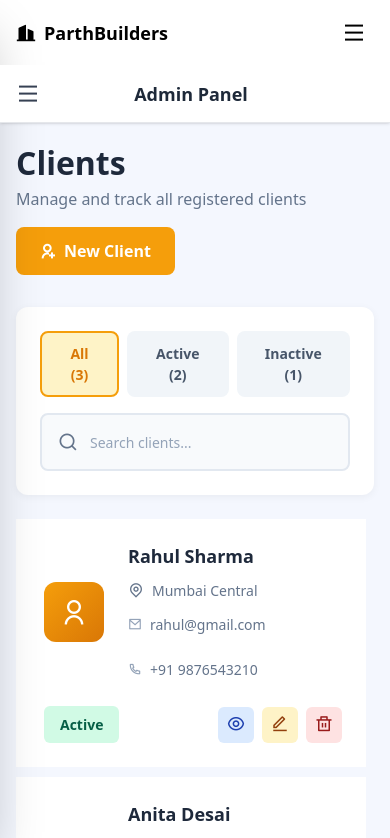
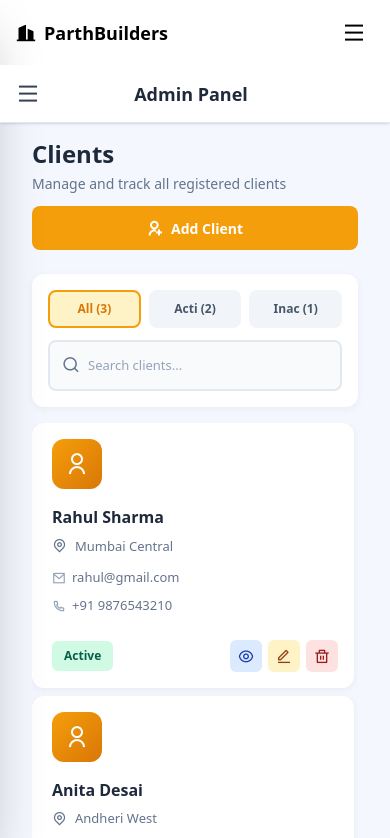
Before and after one commit to udaykene/react-dashboard, a React (Vite) app: page /admin/clients in a window 390 px wide. Shown: the top 838 px of the page. Built offline with nearby package versions, Linux system fonts and the light colour scheme.

Commit message:
Add responsive tailwind classes on Client page

```diff
--- a/src/pages/AdminAppointments.jsx
+++ b/src/pages/AdminAppointments.jsx
@@ -88,7 +88,7 @@ const AdminAppointments = () => {
         </div>
 
         {/* .appointments-filters */}
-        <div className="bg-white p-4 sm:p-5 md:p-6 rounded-[12px] shadow-[0_2px_8px_rgba(0,0,0,0.05)] mb-4 sm:mb-5 md:mb-6 flex flex-col lg:flex-row justify-between items-stretch lg:items-center gap-3 sm:gap-4">
+        <div className="bg-white p-4 sm:p-5 md:p-6 rounded-\[12px\] shadow-[0_2px_8px_rgba(0,0,0,0.05)] mb-4 sm:mb-5 md:mb-6 flex flex-col lg:flex-row justify-between items-stretch lg:items-center gap-3 sm:gap-4">
           <div className="flex flex-wrap gap-2 w-full lg:w-auto">
             {["all", "confirmed", "pending", "cancelled"].map((status) => (
               <button
@@ -133,7 +133,7 @@ const AdminAppointments = () => {
         {/* .appointments-list */}
         <div className="flex flex-col gap-2 sm:gap-2.5 overflow-y-auto pr-1 sm:pr-2 no-scrollbar pb-4">
           {filteredAppointments.length === 0 ? (
-            <div className="bg-white py-12 sm:py-14 md:py-16 px-6 sm:px-8 rounded-[12px] text-center shadow-[0_2px_8px_rgba(0,0,0,0.05)]">
+            <div className="bg-white py-12 sm:py-14 md:py-16 px-6 sm:px-8 rounded-\[12px\] text-center shadow-[0_2px_8px_rgba(0,0,0,0.05)]">
               <i className="ri-calendar-line text-[3rem] sm:text-[3.5rem] md:text-[4rem] text-[#cbd5e1] mb-3 sm:mb-4"></i>
               <h3 className="text-[1.25rem] sm:text-[1.375rem] md:text-[1.5rem] font-bold text-[#1e293b] mb-2">
                 No appointments found
@@ -146,11 +146,11 @@ const AdminAppointments = () => {
             filteredAppointments.map((appointment) => (
               <div
                 key={appointment.id}
-                className="bg-white p-4 sm:p-5 md:p-6 rounded-[12px] shadow-[0_2px_8px_rgba(0,0,0,0.05)] border-l-4 border-transparent hover:border-[#f59e0b] hover:shadow-[0_8px_20px_rgba(0,0,0,0.1)] hover:-translate-y-0.5 transition-all duration-300 flex flex-col lg:flex-row justify-between items-start lg:items-center gap-4 sm:gap-5"
+                className="bg-white p-4 sm:p-5 md:p-6 rounded-\[12px\] shadow-[0_2px_8px_rgba(0,0,0,0.05)] border-l-4 border-transparent hover:border-[#f59e0b] hover:shadow-[0_8px_20px_rgba(0,0,0,0.1)] hover:-translate-y-0.5 transition-all duration-300 flex flex-col lg:flex-row justify-between items-start lg:items-center gap-4 sm:gap-5"
               >
                 <div className="flex flex-col sm:flex-row items-start sm:items-center gap-4 sm:gap-5 md:gap-6 flex-1 w-full">
                   {/* .appointment-icon */}
-                  <div className="w-[50px] h-[50px] sm:w-[55px] sm:h-[55px] md:w-[60px] md:h-[60px] bg-gradient-to-br from-[#f59e0b] to-[#d97706] rounded-[12px] flex items-center justify-center text-[1.5rem] sm:text-[1.625rem] md:text-[1.75rem] text-white flex-shrink-0">
+                  <div className="w-\[50px\] h-\[50px\] sm\:w-\[55px\] sm\:h-\[55px\] md:w-[60px] md:h-[60px] bg-gradient-to-br from-[#f59e0b] to-[#d97706] rounded-[12px] flex items-center justify-center text-[1.5rem] sm:text-[1.625rem] md:text-[1.75rem] text-white flex-shrink-0">
                     <i className="ri-user-line"></i>
                   </div>
 
--- a/src/pages/AdminClients.jsx
+++ b/src/pages/AdminClients.jsx
@@ -49,84 +49,102 @@ const AdminClients = () => {
 
   return (
     <AdminLayout>
-      <div className="flex h-screen flex-col">
+      <div className="flex h-screen flex-col px-4 sm:px-6 lg:px-8">
         {/* Header Section */}
-        <div className="mb-8 flex flex-col items-start justify-between gap-4 md:flex-row md:items-center">
-          <div>
-            <h1 className="m-0 text-[2rem] font-bold text-[#1e293b]">Clients</h1>
-            <p className="m-0 text-[1rem] text-[#64748b]">Manage and track all registered clients</p>
+        <div className="mb-6 sm:mb-8 flex flex-col items-start justify-between gap-3 sm:gap-4 sm:flex-row sm:items-center">
+          <div className="w-full sm:w-auto">
+            <h1 className="m-0 text-[1.5rem] sm:text-[1.75rem] md:text-[2rem] font-bold text-[#1e293b] leading-tight">
+              Clients
+            </h1>
+            <p className="m-0 text-[0.875rem] sm:text-[0.9375rem] md:text-[1rem] text-[#64748b] mt-1 sm:mt-0">
+              Manage and track all registered clients
+            </p>
           </div>
-          <button className="flex items-center gap-2 rounded-lg bg-[#f59e0b] px-6 py-3 font-semibold text-white transition-all hover:bg-[#d97706]">
-            <i className="ri-user-add-line"></i>
-            New Client
+          <button className="w-full sm:w-auto flex items-center justify-center gap-2 rounded-lg bg-[#f59e0b] px-4 sm:px-5 md:px-6 py-2.5 sm:py-3 font-semibold text-white transition-all hover:bg-[#d97706] text-[0.875rem] sm:text-[0.9375rem] md:text-[1rem] whitespace-nowrap">
+            <i className="ri-user-add-line text-base sm:text-lg"></i>
+            <span className="hidden xs:inline">New Client</span>
+            <span className="xs:hidden">Add Client</span>
           </button>
         </div>
 
         {/* Filters and Search Section */}
-        <div className="mb-6 flex flex-wrap items-center justify-between gap-4 rounded-[12px] bg-white p-6 shadow-[0_2px_8px_rgba(0,0,0,0.05)]">
-          <div className="flex gap-2">
+        <div className="mb-4 sm:mb-5 md:mb-6 flex flex-col lg:flex-row items-stretch lg:items-center justify-between gap-3 sm:gap-4 rounded-[12px] bg-white p-4 sm:p-5 md:p-6 shadow-[0_2px_8px_rgba(0,0,0,0.05)]">
+          <div className="flex flex-wrap gap-2 w-full lg:w-auto">
             {["all", "active", "inactive"].map((status) => (
               <button
                 key={status}
                 onClick={() => setFilterStatus(status)}
-                className={`cursor-pointer rounded-lg border-2 px-5 py-2.5 text-[0.875rem] font-semibold transition-all duration-300
+                className={`cursor-pointer rounded-lg border-2 px-3 sm:px-4 md:px-5 py-2 sm:py-2.5 text-[0.75rem] sm:text-[0.8125rem] md:text-[0.875rem] font-semibold transition-all duration-300 flex-1 sm:flex-initial whitespace-nowrap
                   ${
                     filterStatus === status
                       ? "border-[#f59e0b] bg-[#fef3c7] text-[#d97706]"
                       : "border-transparent bg-[#f1f5f9] text-[#475569] hover:bg-[#e2e8f0]"
                   }`}
               >
-                {status.charAt(0).toUpperCase() + status.slice(1)} ({
-                  status === "all" ? clients.length : clients.filter(c => c.status === status).length
-                })
+                <span className="hidden sm:inline">
+                  {status.charAt(0).toUpperCase() + status.slice(1)} ({
+                    status === "all" ? clients.length : clients.filter(c => c.status === status).length
+                  })
+                </span>
+                <span className="sm:hidden">
+                  {status.charAt(0).toUpperCase() + status.slice(1).slice(0, 3)} ({
+                    status === "all" ? clients.length : clients.filter(c => c.status === status).length
+                  })
+                </span>
               </button>
             ))}
           </div>
 
-          <div className="flex min-w-[280px] flex-1 items-center gap-3 rounded-lg border-2 border-[#e2e8f0] bg-[#f8fafc] px-4 py-3 md:flex-none">
-            <i className="ri-search-line text-[1.25rem] text-[#64748b]"></i>
+          <div className="flex w-full lg:min-w-[280px] lg:max-w-[320px] items-center gap-2 sm:gap-3 rounded-lg border-2 border-[#e2e8f0] bg-[#f8fafc] px-3 sm:px-4 py-2.5 sm:py-3">
+            <i className="ri-search-line text-[1.125rem] sm:text-[1.25rem] text-[#64748b] flex-shrink-0"></i>
             <input
               type="text"
               placeholder="Search clients..."
-              className="flex-1 border-none bg-transparent text-[0.875rem] text-[#1e293b] outline-none placeholder:text-[#94a3b8]"
+              className="flex-1 border-none bg-transparent text-[0.8125rem] sm:text-[0.875rem] text-[#1e293b] outline-none placeholder:text-[#94a3b8] w-full min-w-0"
             />
           </div>
         </div>
 
         {/* Clients List */}
-        <div className="flex flex-col gap-[10px] overflow-y-auto pr-2">
+        <div className="flex flex-col gap-2 sm:gap-[10px] overflow-y-auto pr-1 sm:pr-2 pb-4">
           {filteredClients.length === 0 ? (
-            <div className="rounded-[12px] bg-white px-8 py-16 text-center shadow-[0_2px_8px_rgba(0,0,0,0.05)]">
-              <i className="ri-user-line mb-4 text-[4rem] text-[#cbd5e1]"></i>
-              <h3 className="m-0 text-[1.5rem] font-bold text-[#1e293b]">No clients found</h3>
-              <p className="m-0 text-[#64748b]">There are no {filterStatus} clients at the moment.</p>
+            <div className="rounded-[12px] bg-white px-6 sm:px-8 py-12 sm:py-14 md:py-16 text-center shadow-[0_2px_8px_rgba(0,0,0,0.05)]">
+              <i className="ri-user-line mb-3 sm:mb-4 text-[3rem] sm:text-[3.5rem] md:text-[4rem] text-[#cbd5e1]"></i>
+              <h3 className="m-0 text-[1.25rem] sm:text-[1.375rem] md:text-[1.5rem] font-bold text-[#1e293b] mb-2">
+                No clients found
+              </h3>
+              <p className="m-0 text-[0.875rem] sm:text-[0.9375rem] md:text-[1rem] text-[#64748b]">
+                There are no {filterStatus} clients at the moment.
+              </p>
             </div>
           ) : (
             filteredClients.map((client) => (
               <div
                 key={client.id}
-                className="group flex flex-col items-start justify-between gap-4 border-l-4 border-transparent bg-white p-6 transition-all duration-300 hover:translate-y-[-2px] hover:border-[#f59e0b] hover:shadow-[0_8px_20px_rgba(0,0,0,0.1)] lg:flex-row lg:items-center"
+                className="group flex flex-col items-start justify-between gap-4 sm:gap-5 border-l-4 border-transparent bg-white p-4 sm:p-5 md:p-6 rounded-[12px] shadow-[0_2px_8px_rgba(0,0,0,0.05)] transition-all duration-300 hover:translate-y-[-2px] hover:border-[#f59e0b] hover:shadow-[0_8px_20px_rgba(0,0,0,0.1)] lg:flex-row lg:items-center"
               >
-                <div className="flex flex-1 items-center gap-6">
+                <div className="flex flex-col sm:flex-row flex-1 items-start sm:items-center gap-4 sm:gap-5 md:gap-6 w-full">
                   {/* Icon */}
-                  <div className="flex h-[60px] w-[60px] flex-shrink-0 items-center justify-center rounded-[12px] bg-gradient-to-br from-[#f59e0b] to-[#d97706] text-[1.75rem] text-white">
+                  <div className="flex h-[50px] w-[50px] sm:h-[55px] sm:w-[55px] md:h-[60px] md:w-[60px] flex-shrink-0 items-center justify-center rounded-[12px] bg-gradient-to-br from-[#f59e0b] to-[#d97706] text-[1.5rem] sm:text-[1.625rem] md:text-[1.75rem] text-white">
                     <i className="ri-user-line"></i>
                   </div>
 
                   {/* Details */}
-                  <div className="flex-1">
-                    <h3 className="m-0 mb-2 text-[1.125rem] font-bold text-[#1e293b]">{client.name}</h3>
-                    <p className="m-0 mb-3 flex items-center gap-2 text-[0.875rem] text-[#64748b]">
-                      <i className="ri-map-pin-line text-[1rem]"></i>
-                      {client.location}
+                  <div className="flex-1 w-full sm:w-auto">
+                    <h3 className="m-0 mb-1.5 sm:mb-2 text-[1rem] sm:text-[1.0625rem] md:text-[1.125rem] font-bold text-[#1e293b]">
+                      {client.name}
+                    </h3>
+                    <p className="m-0 mb-2.5 sm:mb-3 flex items-center gap-2 text-[0.8125rem] sm:text-[0.875rem] text-[#64748b]">
+                      <i className="ri-map-pin-line text-[0.9375rem] sm:text-[1rem]"></i>
+                      <span className="truncate">{client.location}</span>
                     </p>
-                    <div className="flex flex-wrap gap-6">
-                      <span className="flex items-center gap-2 text-[0.875rem] font-medium text-[#64748b]">
-                        <i className="ri-mail-line text-[#94a3b8]"></i>
-                        {client.email}
+                    <div className="flex flex-col xs:flex-row sm:flex-row flex-wrap gap-2 xs:gap-3 sm:gap-4 md:gap-6">
+                      <span className="flex items-center gap-1.5 sm:gap-2 text-[0.8125rem] sm:text-[0.875rem] font-medium text-[#64748b]">
+                        <i className="ri-mail-line text-[#94a3b8] text-sm sm:text-base flex-shrink-0"></i>
+                        <span className="truncate">{client.email}</span>
                       </span>
-                      <span className="flex items-center gap-2 text-[0.875rem] font-medium text-[#64748b]">
-                        <i className="ri-phone-line text-[#94a3b8]"></i>
+                      <span className="flex items-center gap-1.5 sm:gap-2 text-[0.8125rem] sm:text-[0.875rem] font-medium text-[#64748b] whitespace-nowrap">
+                        <i className="ri-phone-line text-[#94a3b8] text-sm sm:text-base flex-shrink-0"></i>
                         {client.phone}
                       </span>
                     </div>
@@ -134,18 +152,27 @@ const AdminClients = () => {
                 </div>
 
                 {/* Actions and Status */}
-                <div className="flex w-full items-center justify-between gap-4 pt-[10px] lg:w-auto lg:pt-0">
-                  <span className={`rounded-md px-4 py-2 text-[0.875rem] font-semibold capitalize ${getStatusStyles(client.status)}`}>
+                <div className="flex w-full items-center justify-between gap-3 sm:gap-4 pt-2 sm:pt-0 lg:w-auto">
+                  <span className={`rounded-md px-3 sm:px-4 py-1.5 sm:py-2 text-[0.75rem] sm:text-[0.8125rem] md:text-[0.875rem] font-semibold capitalize whitespace-nowrap ${getStatusStyles(client.status)}`}>
                     {client.status}
                   </span>
-                  <div className="flex gap-2">
-                    <button className="flex h-9 w-9 cursor-pointer items-center justify-center rounded-md bg-[#dbeafe] text-[1.125rem] text-[#1e40af] transition-all hover:scale-110 hover:bg-[#3b82f6] hover:text-white">
+                  <div className="flex gap-1.5 sm:gap-2">
+                    <button
+                      className="flex h-8 w-8 sm:h-9 sm:w-9 cursor-pointer items-center justify-center rounded-md bg-[#dbeafe] text-[1rem] sm:text-[1.125rem] text-[#1e40af] transition-all hover:scale-110 hover:bg-[#3b82f6] hover:text-white"
+                      title="View"
+                    >
                       <i className="ri-eye-line"></i>
                     </button>
-                    <button className="flex h-9 w-9 cursor-pointer items-center justify-center rounded-md bg-[#fef3c7] text-[1.125rem] text-[#92400e] transition-all hover:scale-110 hover:bg-[#f59e0b] hover:text-white">
+                    <button
+                      className="flex h-8 w-8 sm:h-9 sm:w-9 cursor-pointer items-center justify-center rounded-md bg-[#fef3c7] text-[1rem] sm:text-[1.125rem] text-[#92400e] transition-all hover:scale-110 hover:bg-[#f59e0b] hover:text-white"
+                      title="Edit"
+                    >
                       <i className="ri-edit-line"></i>
                     </button>
-                    <button className="flex h-9 w-9 cursor-pointer items-center justify-center rounded-md bg-[#fee2e2] text-[1.125rem] text-[#991b1b] transition-all hover:scale-110 hover:bg-[#ef4444] hover:text-white">
+                    <button
+                      className="flex h-8 w-8 sm:h-9 sm:w-9 cursor-pointer items-center justify-center rounded-md bg-[#fee2e2] text-[1rem] sm:text-[1.125rem] text-[#991b1b] transition-all hover:scale-110 hover:bg-[#ef4444] hover:text-white"
+                      title="Delete"
+                    >
                       <i className="ri-delete-bin-line"></i>
                     </button>
                   </div>
```
